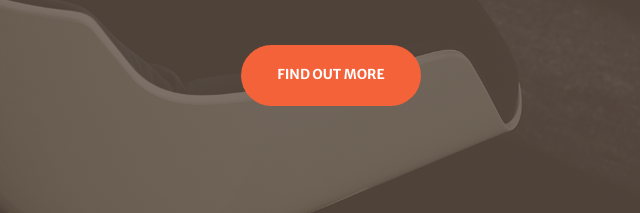
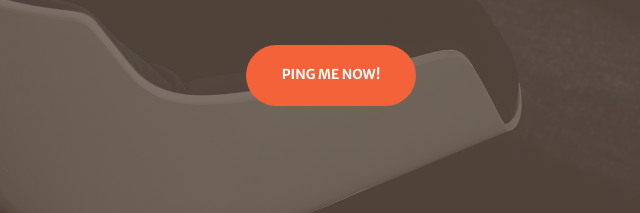
Before and after one commit to tannerpace/sam-bleakley, a website: page index.html in a window 1280 px wide. Shown: the part 491-704 px from the top of the page, 309-949 px from the left. Drawn offline with nearby package versions, Linux system fonts and the light colour scheme.

Commit message:
Update index.html
added link to google form for contact

```diff
--- a/index.html
+++ b/index.html
@@ -44,7 +44,7 @@
                     </div>
                     <div class="col-lg-8 align-self-baseline">
                         <p class="text-white-75 font-weight-light mb-5">Let me help you find the best solution custom, no strings attached!</p>
-                        <a class="btn btn-primary btn-xl js-scroll-trigger" href="https://www.linkedin.com/in/samuel-bleakley-93274415a">Find Out More</a>
+                        <a class="btn btn-primary btn-xl js-scroll-trigger" href="https://docs.google.com/forms/d/e/1FAIpQLSfWs2tn93jkhEE75OxQWUoco4QchkZTBYvzwof92hKb4j060g/viewform?usp=sf_link">Ping Me Now!</a>
                     </div>
                 </div>
             </div>
```
